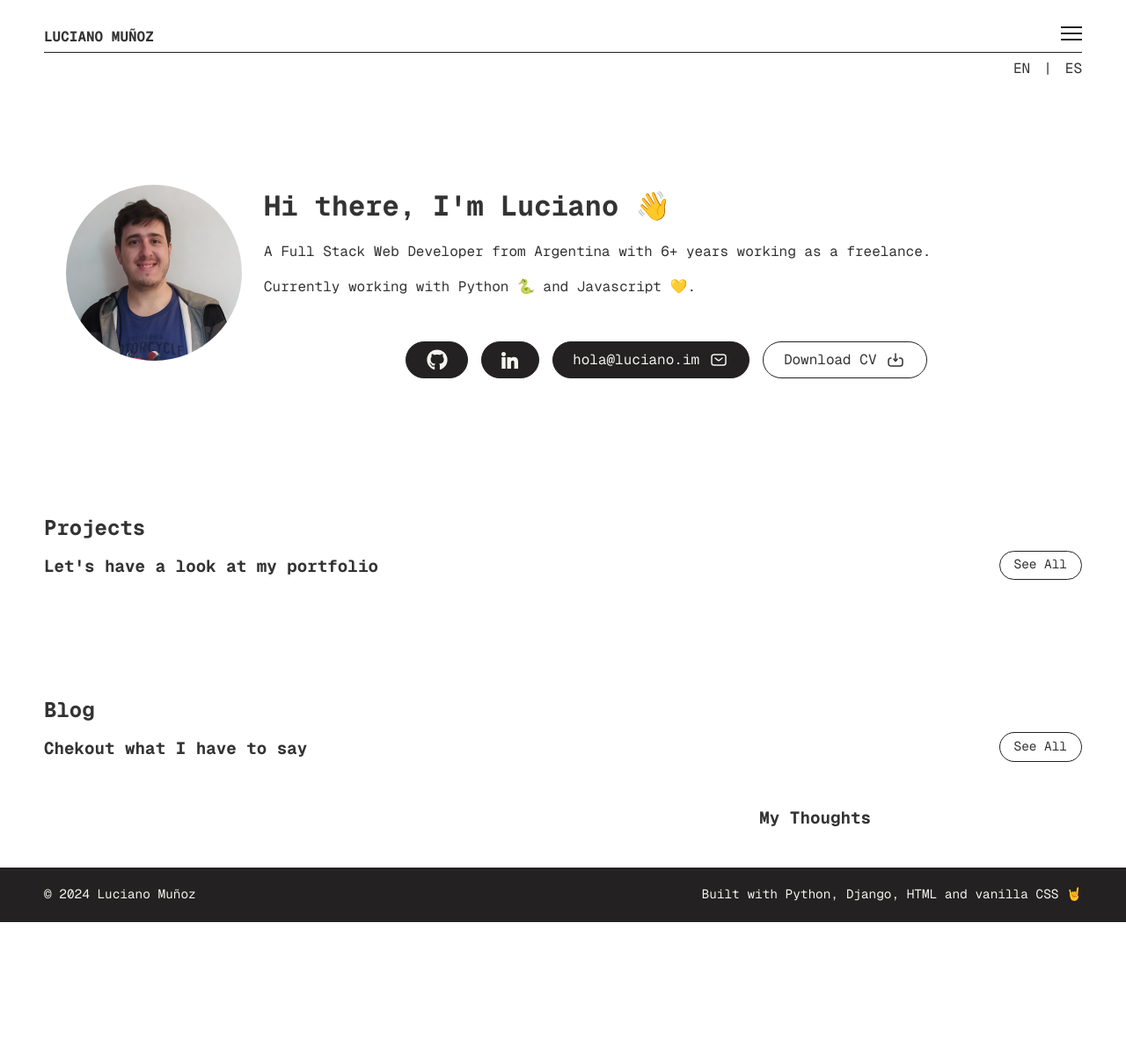
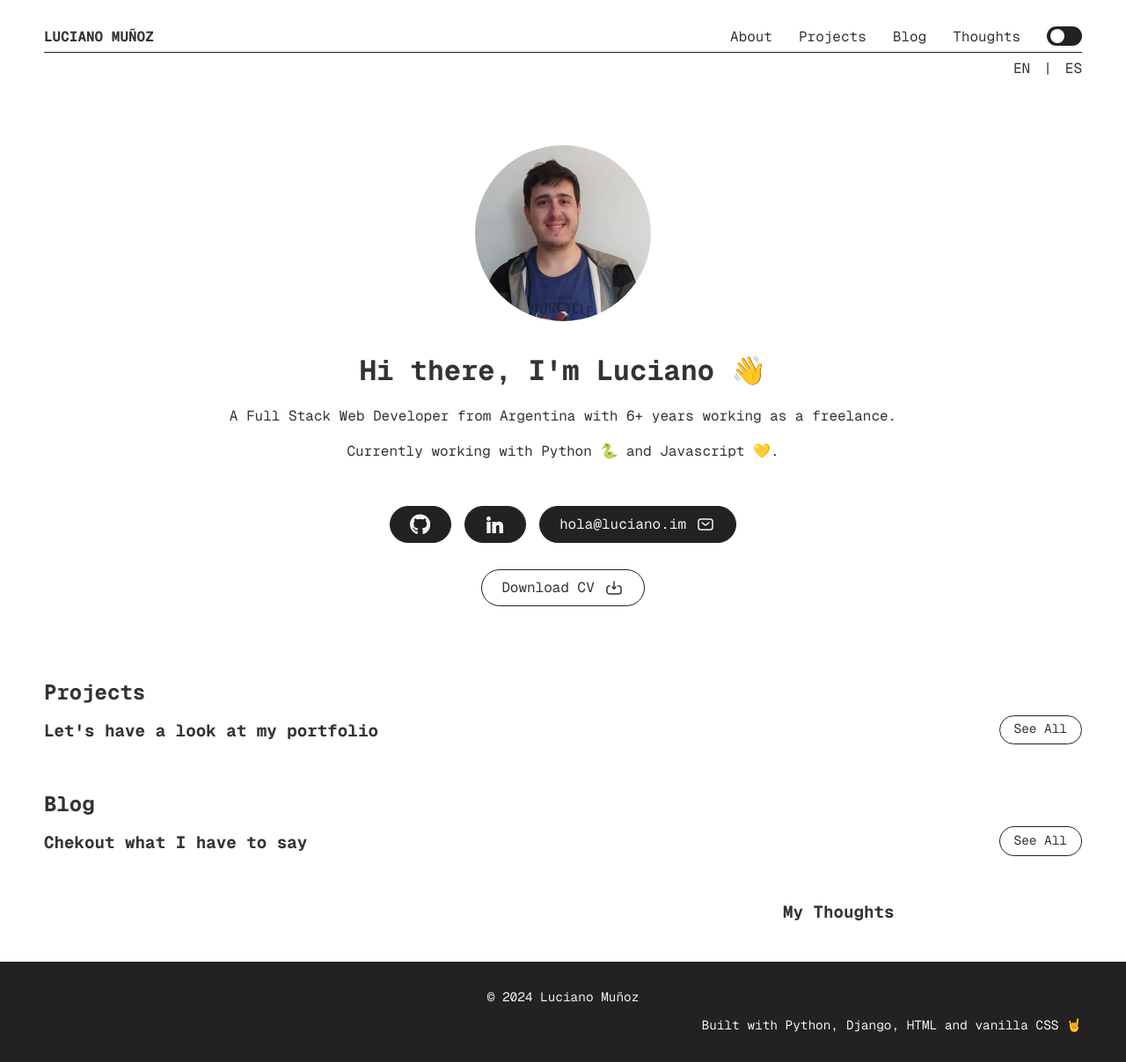
Before and after one commit to luciano-im/portfolio, a Django app: page / in a window 1280 px wide. Shown: the whole page at 88% size. Before the commit the page ends 1048 px from the top, so only its background shows below. Run offline with Django 5.2, Linux system fonts and the light colour scheme; data that the repository does not hold is empty; parts of the project's set-up code (start-up, migrations or seed data) failed here and were passed over; some libraries are stand-ins or nearby versions.

Commit message:
📱 Responsive styles for small resolutions in home page

```diff
--- a/static/css/styles.css
+++ b/static/css/styles.css
@@ -113,7 +113,7 @@ body main {
   grid-template-rows: auto;
   margin: 0 auto;
   max-width: var(--size-xl);
-  padding: var(--sm-gap) var(--md-gap);
+  padding: var(--xs-gap);
   row-gap: var(--lg-gap);
 }
 
@@ -321,7 +321,7 @@ h3 {
   grid-template-rows: 30px 30px;
   margin: 0 auto;
   max-width: var(--size-xl);
-  padding: 20px 50px;
+  padding: var(--xs-gap);
 }
 
 #main-nav .nav-top {
@@ -335,7 +335,6 @@ h3 {
 #main-nav .menu {
   background-color: var(--alt-background-color);
   bottom: 0;
-  display: none;
   justify-content: flex-end;
   margin: 0;
   padding: 20px var(--md-gap) var(--md-gap) var(--md-gap);
@@ -362,19 +361,12 @@ h3 {
   color: var(--color-hover);
 }
 
-#main-nav .nav-bottom {
-  align-items: flex-end;
-  display: flex;
-  justify-content: flex-end;
-}
-
 #main-nav #nav-toggle {
   display: none;
 }
 
 #main-nav #nav-toggle-btn {
   cursor: pointer;
-  display: inline-block;
   position: relative;
   width: 24px;
   z-index: 999;
@@ -426,7 +418,8 @@ h3 {
 /* HERO STYLES */
 
 #hero {
-  padding: 60px 0;
+  padding-top: var(--xs-gap);
+  padding-bottom: var(--lg-gap);
 }
 
 #hero .photo img {
@@ -434,6 +427,10 @@ h3 {
   height: auto;
   margin-bottom: 2em;
   width: 200px;
+}
+
+#hero .description {
+  text-align: center;
 }
 
 #hero .description .hello {
@@ -445,32 +442,37 @@ h3 {
   margin-top: 50px;
 }
 
-#hero .buttons-list a {
+#hero .buttons-list a:not(:last-child) {
   margin-right: var(--xs-gap);
+}
+
+#hero .buttons-list a:not(.button-with-icon) {
+  height: 42px;
+  width: 70px;
+  justify-content: center;
+}
+
+#hero .buttons-list div {
+  margin-bottom: var(--sm-gap);
 }
 
 /* PROJECT STYLES */
 
 #projects .projects-list .project {
   border-radius: var(--project-border-radius);
-  display: grid;
-  filter: saturate(0);
-  grid-template-columns: 1fr 1fr;
+  /* grid-template-columns: 1fr 1fr; */
   margin-bottom: var(--md-gap);
   min-height: 350px;
-  transition: filter 300ms ease-in-out;
-}
-
-#projects .projects-list .project:hover {
-  filter: saturate(1);
 }
 
 #projects .projects-list .project .cover {
   border-radius: var(--project-border-radius) var(--project-border-radius) 0 0;
   justify-self: center;
   align-self: end;
-  margin: 35px 50px 0 50px;
-  width: 400px;
+  height: auto;
+  margin: 0;
+  max-width: 400px;
+  width: 100%;
 }
 
 #projects .projects-list .project:nth-child(odd) {
@@ -494,7 +496,7 @@ h3 {
 
 #projects .projects-list .project:nth-child(even) .project-details {
   order: -1;
-  padding: 30px 0 30px 50px;
+  padding: var(--xs-gap);
 }
 
 #projects .projects-list .project-details .project-title {
@@ -502,7 +504,7 @@ h3 {
 }
 
 #projects .projects-list .project-details {
-  padding: 30px 30px 30px 0;
+  padding: var(--xs-gap);
 }
 
 #projects .projects-list .project .tech ul {
@@ -534,7 +536,6 @@ h3 {
 }
 
 #projects .projects-list .project .project-actions {
-  display: flex;
   margin-top: var(--sm-gap);
 }
 
@@ -618,8 +619,7 @@ h3 {
 /* BLOG STYLES */
 
 #blog .writings {
-  display: grid;
-  grid-template-columns: 2fr 1fr;
+  /* grid-template-columns: 2fr 1fr; */
   column-gap: var(--lg-gap);
 }
 
@@ -636,9 +636,7 @@ h3 {
 #blog .post .date {
   color: grey;
   font-size: .9rem;
-  margin-top: 0;
-  display: flex;
-  align-items: center;
+  margin-top: 8px;
 }
 
 #blog .post .date svg {
@@ -690,20 +688,20 @@ footer {
 }
 
 footer .container {
-  display: grid;
   margin: 0 auto;
   max-width: var(--size-xl);
-  padding: 20px 50px;
-  grid-template-columns: 1fr 1fr;
+  padding: var(--xs-gap);
+  /* grid-template-columns: 1fr 1fr; */
 }
 
 footer p {
   font-size: .9rem;
   margin: 0;
+  text-align: center;
 }
 
-footer .container p:nth-child(2) {
-  text-align: right;
+footer p:first-child {
+  margin-bottom: 10px;
 }
 
 /* GO UP BUTTON */
@@ -795,6 +793,10 @@ footer .container p:nth-child(2) {
   #main-nav {
     padding: var(--sm-gap) var(--md-gap);
   }
+
+  #blog .post .date {
+    margin-top: 0;
+  }
 }
 
 /* Medium devices (tablets, 768px and up) */
@@ -820,6 +822,35 @@ footer .container p:nth-child(2) {
   #main-nav .menu li {
     margin-bottom: 0 !important;
   }
+
+  #projects .projects-list .project {
+    filter: saturate(0);
+    transition: filter 300ms ease-in-out;
+  }
+
+  #projects .projects-list .project:hover {
+    filter: saturate(1);
+  }
+
+  #projects .projects-list .project .cover {
+    margin: 35px 50px 0 50px;
+  }
+
+  #projects .projects-list .project:nth-child(even) .project-details {
+    padding: var(--sm-gap) 0 var(--sm-gap) var(--md-gap);
+  }
+
+  #projects .projects-list .project-details {
+    padding: var(--sm-gap) var(--sm-gap) var(--sm-gap) 0;
+  }
+
+  footer .container {
+    padding: var(--sm-gap) var(--md-gap);
+  }
+
+  footer .container p:nth-child(2) {
+    text-align: right;
+  }
 }
 
 /* Large devices (desktops, 992px and up) */
--- a/web/templates/home.html
+++ b/web/templates/home.html
@@ -117,12 +117,12 @@
         </div>
         <div class="col-3 col-sm-8 d-flex jc-end">
           <input type="checkbox" id="nav-toggle"/>
-          <label for="nav-toggle" id="nav-toggle-btn" class="d-md-none">
+          <label for="nav-toggle" id="nav-toggle-btn" class="d-inline-block d-md-none">
             <span></span>
             <span></span>
             <span></span>
           </label>
-          <ul class="menu d-md-flex">
+          <ul class="menu d-none d-md-flex">
             <li><a href="{% url 'about' %}">About</a></li>
             <li><a href="{% url 'projects' %}">Projects</a></li>
             <li><a href="{% url 'blog' %}">Blog</a></li>
@@ -135,21 +135,22 @@
           </ul>
         </div>
       </div>
-      <div class="nav-bottom row col-12">
+      <div class="nav-bottom col-12 d-flex ai-end jc-end">
         <a href="">EN</a><span class="vertical-divisor"></span><a href="">ES</a>
       </div>
     </nav>
-    <main class="d-grid">
+    <main>
       {% block content %}
-        <section id="hero" class="d-grid">
-          <div class="photo d-flex jc-center ai-start">
+        <section id="hero" class="row">
+          <div class="photo col-12 d-flex jc-center ai-start">
             <img src="{% static "img/me.png" %}" alt="">
           </div>
-          <div class="description">
+          <div class="description col-12">
             <h1 class="hello">Hi there, I'm Luciano 👋</h1>
             <p>A Full Stack Web Developer from Argentina with 6+ years working as a freelance.</p>
             <p>Currently working with Python 🐍 and Javascript 💛.</p>
-            <div class="buttons-list d-flex jc-center">
+            <div class="buttons-list d-flex flex-column ai-center">
+              <div class="d-flex jc-center">
                 <a href="" class="round-button black-button-lg hover-translation">
                   <svg class="icon" height="24" width="24">
                     <use xlink:href="{% static "img/github.svg" %}#github"></use>
@@ -160,12 +161,18 @@
                     <use xlink:href="{% static "img/linkedin.svg" %}#linkedin"></use>
                   </svg>
                 </a>
-              <a href="" class="round-button black-button-lg button-with-icon hover-translation">
+                <a href="" class="d-sm-none round-button black-button-lg hover-translation">
+                  <svg class="icon" width="24" height="24">
+                    <use xlink:href="{% static "img/email.svg" %}#email"></use>
+                  </svg>
+                </a>
+                <a href="" class="d-none d-sm-inline-flex round-button black-button-lg button-with-icon hover-translation">
                   hola@luciano.im
                   <svg class="icon" width="24" height="24">
                     <use xlink:href="{% static "img/email.svg" %}#email"></use>
                   </svg>
                 </a>
+              </div>
               <a href="" class="round-button outline-button-lg button-with-icon hover-translation">
                 Download CV
                 <svg class="icon" width="24" height="24">
@@ -187,9 +194,9 @@
           </div>
           <div class="projects-list">
             {% for project in projects %}
-              <div class="project">
-                <img src="{{project.featured_image.url}}" alt="" class="cover">
-                <div class="project-details">
+              <div class="project row">
+                <img src="{{project.featured_image.url}}" alt="" class="cover col-12">
+                <div class="project-details col-12">
                   <h2 class="project-title"><a href="{% url 'project' project.slug %}" class="link-with-underline">{{project.name}}</a></h2>
                   <div class="tech">
                     <ul>
@@ -201,7 +208,7 @@
                   <div class="description">
                     {{project.overview|safe}}
                   </div>
-                  <div class="project-actions">
+                  <div class="project-actions d-flex">
                     <a href="{{project.repo}}" class="hover-translation">
                       Github
                       <svg class="icon" height="24" width="24">
@@ -230,15 +237,15 @@
               <a href="" class="round-button outline-button-md hover-translation">See All</a>
             </div>
           </div>
-          <div class="writings">
-            <div class="posts">
+          <div class="writings row-md">
+            <div class="posts col-md-8">
               {% for post in posts %}
                 <article class="post">
                   <h3><a href="{% url 'post' post.slug %}" class="post-title link-with-underline">{{post.title}}</a></h3>
-                  <p class="date">
-                    <svg class="icon" height="24" width="24"><use xlink:href="{% static "img/calendar.svg" %}#calendar"></use></svg> Posted on {{post.published_at|date:"M d, Y"}}
-                    <span class="dot-divisor"></span>
-                    <svg class="icon" height="24" width="24"><use xlink:href="{% static "img/clock.svg" %}#clock"></use></svg> {% get_reading_time post.content %}
+                  <p class="date d-flex flex-column ai-sm-center">
+                    <span><svg class="icon" height="24" width="24"><use xlink:href="{% static "img/calendar.svg" %}#calendar"></use></svg> Posted on {{post.published_at|date:"M d, Y"}}</span>
+                    <span class="dot-divisor d-none d-sm-inline-block"></span>
+                    <span><svg class="icon" height="24" width="24"><use xlink:href="{% static "img/clock.svg" %}#clock"></use></svg> {% get_reading_time post.content %}</span>
                   </p>
                   <div class="resume">
                     {{post.excerpt|render_markdown}}
@@ -246,7 +253,7 @@
                 </article>
               {% endfor %}
             </div>
-            <div class="thoughts">
+            <div class="thoughts col-md-4">
               <h3>My Thoughts</h3>
               <ul>
                 {% for thought in thoughts %}
@@ -259,9 +266,9 @@
       {% endblock content %}
     </main>
     <footer>
-      <div class="container">
-        <p>© 2024 Luciano Muñoz</p>
-        <p>Built with Python, Django, HTML and vanilla CSS 🤘</p>
+      <div class="container row">
+        <p class="col-12">© 2024 Luciano Muñoz</p>
+        <p class="col-12">Built with Python, Django, HTML and vanilla CSS 🤘</p>
       </div>
     </footer>
     <div id="go-up">
```
Lines whose indentation alone changed are shown as unchanged.
